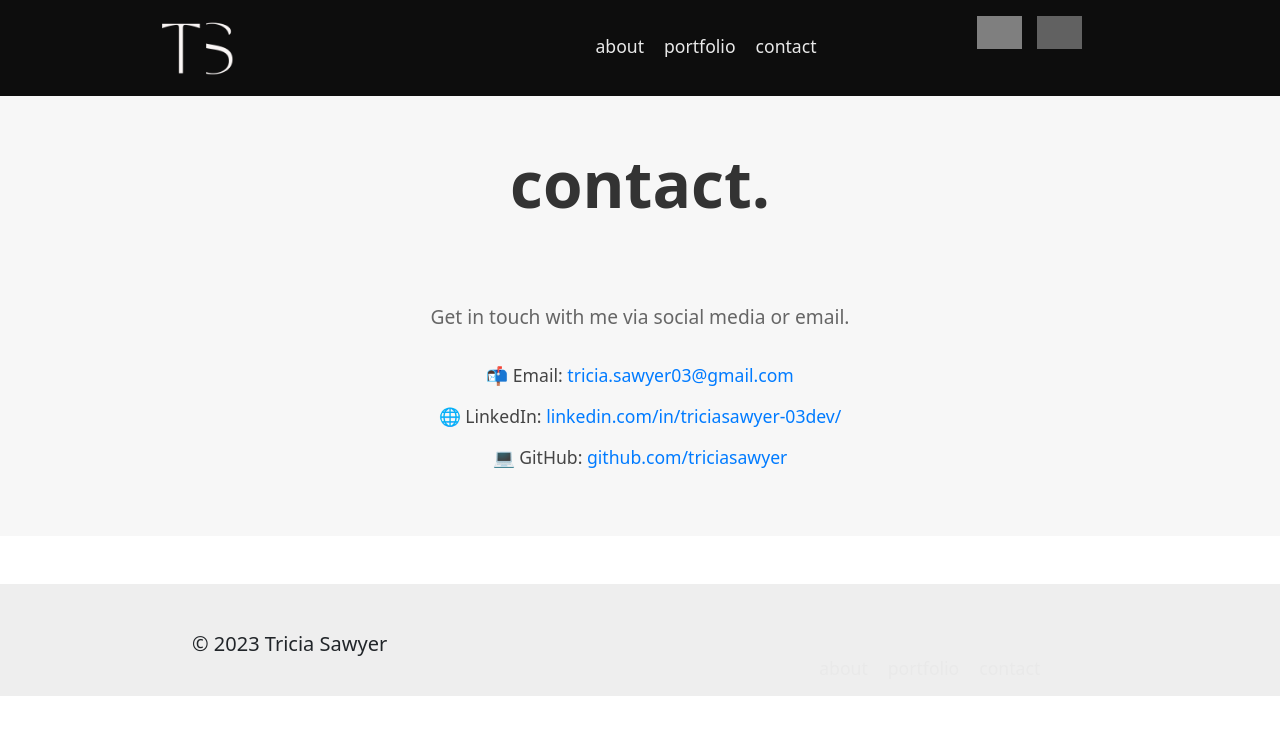
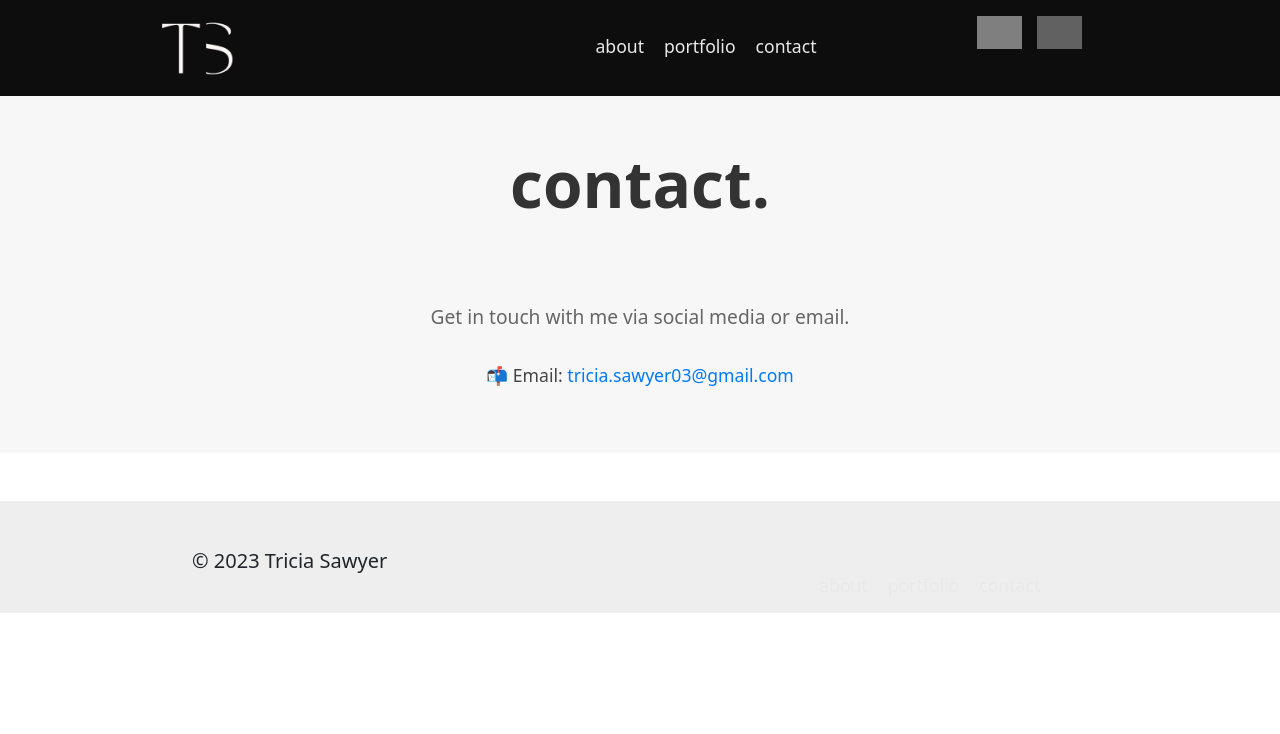
Before and after one commit to triciasawyer/portfolio, a React (Create React App) app: page /contact in a window 1280 px wide. Shown: the top 734 px of the page. Built offline with nearby package versions, Linux system fonts and the light colour scheme; grey boxes are pictures that could not be loaded.

Commit message:
devicon implementation, working on it

```diff
--- a/src/Components/Contact/contact.css
+++ b/src/Components/Contact/contact.css
@@ -28,6 +28,10 @@
     margin: 15px 0;
   }
 
+  .linkedin-logo {
+    width: 40px;
+  }
+
   .contact-link {
     color: #007bff;
     text-decoration: none;
--- a/src/Components/Contact/contact.js
+++ b/src/Components/Contact/contact.js
@@ -11,12 +11,14 @@ const Contact = () => {
           <p className="contact-info">
             📬 Email: <a href="mailto:tricia.sawyer03@gmail.com" className="contact-link">tricia.sawyer03@gmail.com</a>
           </p>
-          <p className="contact-info">
-            🌐 LinkedIn: <a href="https://www.linkedin.com/in/triciasawyer-03dev/" target="_blank" rel="noopener noreferrer" className="contact-link">linkedin.com/in/triciasawyer-03dev/</a>
-          </p>
-          <p className="contact-info">
-            💻 GitHub: <a href="https://github.com/triciasawyer" target="_blank" rel="noopener noreferrer" className="contact-link">github.com/triciasawyer</a>
-          </p>
+          {/* <p>
+          <a href="https://www.linkedin.com/in/triciasawyer-03dev/" className="linkedin-icon">
+          <img src="https://cdn.jsdelivr.net/gh/devicons/devicon/icons/linkedin/linkedin-original.svg"
+                      alt="LinkedIn"
+            className='linkedin-logo'
+            />
+          </a>
+          </p> */}
         </div>
       </div>
     </>
```
